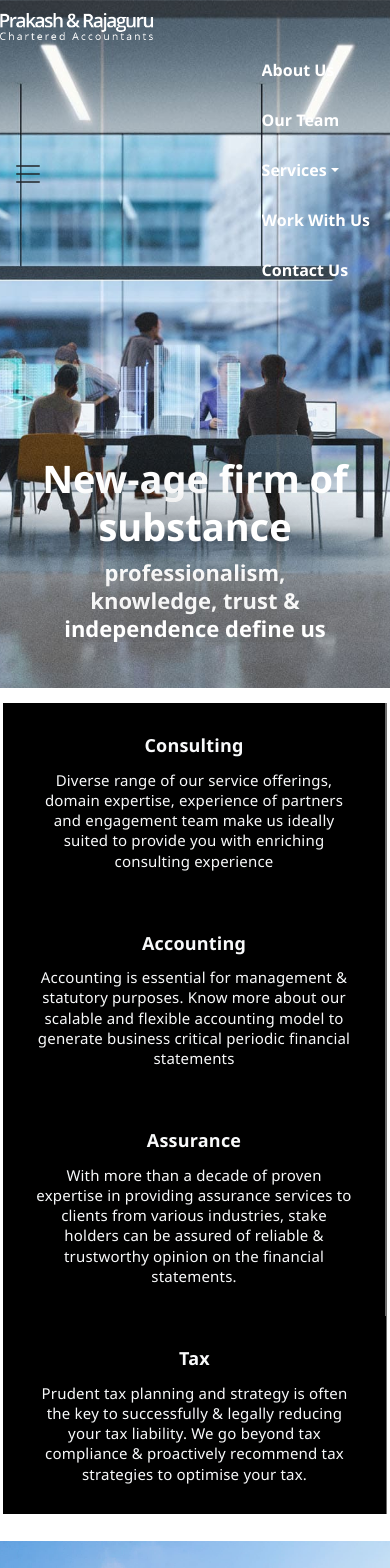
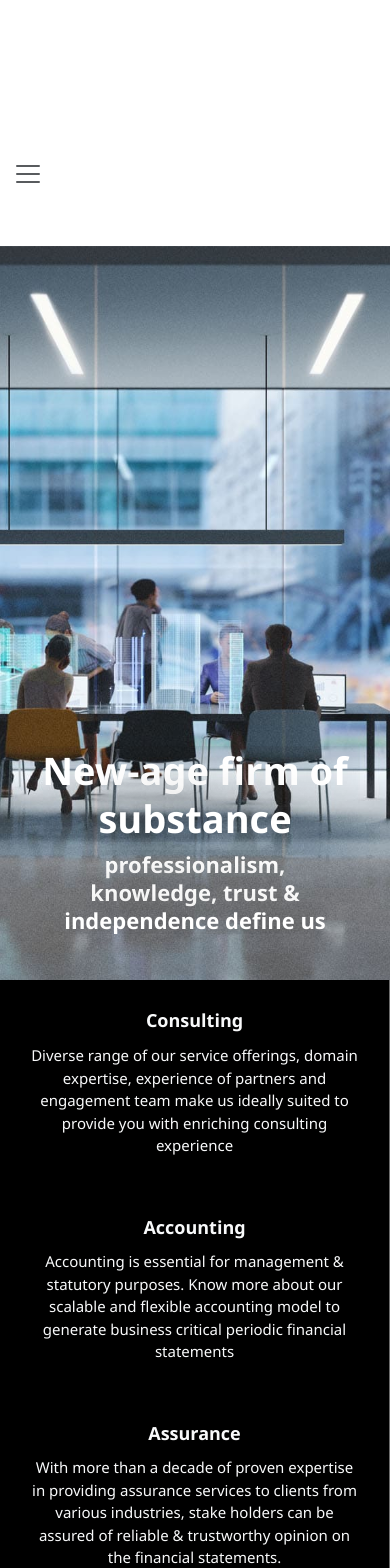
Before and after one commit to Swadhin2001/PandR, a Next.js app: page / in a window 390 px wide. Shown: the top 1568 px of the page. Built offline with nearby package versions, Linux system fonts and the light colour scheme; a small style sheet from the web is missing.

Commit message:
header changed

```diff
--- a/src/components/Black_cards.jsx
+++ b/src/components/Black_cards.jsx
@@ -4,9 +4,9 @@ import Link from 'next/link'
 
 function Black_cards() {
   return (
-    <div className=" d-flex justify-content-center black-mobile-space d-flex justify-content-center"  >
+    <div className=" d-flex justify-content-center black-mobile-space"  >
       <div className="container black-cards px-5 mx-5">
-          <div className='row elementor-container '>
+          <div className='row elementor-container g-0'>
               <Link href = "/consulting" className='col-md-3 black-cards-container'>
                 <p className='text-center m-0' style = {{"fontSize": "16px", "fontWeight": "400", "lineHeight": "20px"}}>Consulting</p>
               </Link>
--- a/src/components/Elementor_widget_wrap.jsx
+++ b/src/components/Elementor_widget_wrap.jsx
@@ -3,11 +3,10 @@ import Link from 'next/link'
 
 function Elementor_widget_wrap(props) {
   return (
-    <div className="d-flex justify-content-center">
-
-      <div className="container-1140 elementor-widget-wrap mobile-space">
-        <div className='row elementor-container'>
-            <Link href = "/consulting" className='col-md-3  elementor-container'>
+    <div className="d-flex justify-content-center black-card">
+      <div className="container elementor-widget-wrap mobile-space p-0">
+        <div className='row g-0' >
+            <Link href = "/consulting" className='col-md-3  elementor-container' id= "consulting-card">
               <h2 className='text-light pb-1' style = {{"fontWeight":"600", "fontSize": "18px"}}>{props.heading1}</h2>
               <p className='text-light m-0' style = {{"fontWeight":"400", "fontSize": "15px"}}>{props.about1}</p>
             </Link>
--- a/src/components/Header.jsx
+++ b/src/components/Header.jsx
@@ -3,13 +3,16 @@ import Navbar from './Navbar'
 
 function Header(props) {
   return (
-    <div className='navbarBody' style = {{"backgroundImage" : `url(${props.image.src})`}}>
-     <Navbar/>
-      <div className="details details-mobile" style = {{"color": `${props.color}`}}>
-        <h1 className='header-heading'>{props.heading}</h1>
-        <p className='header-about'>{props.about}</p>
+
+    <>
+      <Navbar/>
+      <div className='herosection' style = {{"backgroundImage" : `url(${props.image.src})`}}>
+        <div className="details details-mobile" style = {{"color": `${props.color}`}}>
+          <h1 className='header-heading'>{props.heading}</h1>
+          <p className='header-about'>{props.about}</p>
+        </div>
       </div>
-    </div>
+    </>
   )
 }
 
--- a/src/components/Navbar.jsx
+++ b/src/components/Navbar.jsx
@@ -4,11 +4,11 @@ import Link from 'next/link'
 import Image from 'next/image'
 import logo from '../assets/new-white-logo.png'
 
-function Navbar(props) {
+function Navbar() {
 
   return (
     <>
-    <div className="d-flex justify-content-center">
+      <div className="d-flex justify-content-center custom-nav-class">
         <div className="container-1200">
           <nav className="navbar navbar-expand-lg " style= {{"animation": "transitionIn 2s"}}>
             <div className="container-fluid p-0 ">
@@ -26,27 +26,27 @@ function Navbar(props) {
               <div className="d-flex" id="navbarSupportedContent">
                 <ul className="navbar-nav me-auto mb-2 mb-lg-0 ">
                   <li className="nav-item nav-padding" >
-                    <Link className="nav-link active text-white p-0" aria-current="page" href='/about-us' style={{"fontWeight":"600", "fontSize":"16px","color":`${props.color}`}}>About Us</Link>
+                      <Link className="nav-link active text-white p-0" aria-current="page" href='/about-us' style={{"fontWeight":"600", "fontSize":"16px"}}>About Us</Link>
                   </li>
                   <li className="nav-item nav-padding">
-                  <Link className="nav-link text-white p-0" href="/our-team" style={{"fontWeight":"600", "fontSize":"16px", "color":`${props.color}`}}>Our Team</Link>
+                    <Link className="nav-link text-white p-0" href="/our-team" style={{"fontWeight":"600", "fontSize":"16px"}}>Our Team</Link>
                   </li>
                   <div className="dropdown nav-padding">
-                  <button className="nav-link dropdown-toggle text-white p-0" href="#" id="dropdownMenuButton" type="button" data-mdb-toggle="dropdown" aria-expanded="false" style={{"fontWeight":"600", "fontSize":"16px", "color":`${props.color}`}}>
+                    <button className="nav-link dropdown-toggle text-white p-0" href="#" id="dropdownMenuButton" type="button" data-mdb-toggle="dropdown" aria-expanded="false" style={{"fontWeight":"600", "fontSize":"16px"}}>
                       Services
                     </button>
                     <ul className="dropdown-menu" aria-labelledby="dropdownMenuButton">
-                    <li><Link className="dropdown-item text-dark" href= '/consulting' style = {{"color":`${props.color}`}}>Consulting</Link></li>
-                    <li><Link className="dropdown-item text-dark" href = '/accounting' style = {{"color":`${props.color}`}} >Accounting</Link></li>
-                    <li><Link className="dropdown-item text-dark" href = '/assurance' style = {{"color":`${props.color}`}}>Assurance</Link></li>
-                    <li><Link className="dropdown-item text-dark" href = '/tax' style = {{"color":`${props.color}`}}>Tax</Link></li>
+                      <li><Link className="dropdown-item text-dark" href= '/consulting' >Consulting</Link></li>
+                      <li><Link className="dropdown-item text-dark" href = '/accounting'  >Accounting</Link></li>
+                      <li><Link className="dropdown-item text-dark" href = '/assurance' >Assurance</Link></li>
+                      <li><Link className="dropdown-item text-dark" href = '/tax' >Tax</Link></li>
                     </ul>
                   </div>
                   <li className="nav-item nav-padding ">
-                  <Link className="nav-link text-white p-0" href="/work-with-us" style={{"fontWeight":"600", "fontSize":"16px","color":`${props.color}`}}>Work With Us</Link>
+                    <Link className="nav-link text-white p-0" href="/work-with-us" style={{"fontWeight":"600", "fontSize":"16px"}}>Work With Us</Link>
                   </li>
                   <li className="nav-item nav-padding">
-                  <Link className="nav-link text-white p-0" href="/contact-us" style={{"fontWeight":"600", "fontSize":"16px","color":`${props.color}`}}>Contact Us</Link>
+                    <Link className="nav-link text-white p-0" href="/contact-us" style={{"fontWeight":"600", "fontSize":"16px"}}>Contact Us</Link>
                   </li>
                 </ul>
               </div>
--- a/src/styles/globals.css
+++ b/src/styles/globals.css
@@ -8,10 +8,12 @@
   max-width: 980px;
 }
 .details {
-  margin-top: 29%;
+  /* margin-top: 29%; */
   text-align: center;
   font-weight: bold;
-  padding-bottom: 1%;
+  /* padding-bottom: 1%; */
+  position: absolute;
+  bottom: 0px;
   line-height: 1.25em;
   text-shadow: 0px 0px 45px rgba(0, 0, 0, 0.5);
 }
@@ -19,18 +21,13 @@
   animation: transitionIn 2s;
   object-fit: contain;
 }
-.navbarBody {
-  background-size: cover;
-  background-position: bottom;
-  min-height: 351px;
-}
+
 .elementor-widget-wrap a {
   padding: 30px 30px 30px 30px;
   background-color: rgb(0, 0, 0);
+  margin: 0px;
   color: white;
-  /* border-left:0.1px solid white; */
   text-align: center;
-  /* width: 22%; */
   text-decoration: none;
 }
 .elementor-container {
@@ -43,14 +40,14 @@
 .elementor-container a:last-child {
   border-right: 0;
 }
-.elementor-container h2 {
+/* .elementor-container h2 {
   line-height: 1.35em;
   letter-spacing: 0.2px;
 }
 .elementor-container p {
   line-height: 1.35em;
   letter-spacing: 0.2px;
-}
+} */
 .div-left,
 .div-right {
   display: flex;
@@ -337,6 +334,22 @@
 .nav-padding{
   padding: 13px 20px;
 }
+/* .herosection {
+  background-size: cover ;
+  background-position: bottom;
+  min-height: 90vh;
+  margin-top: -66px;
+} */
+.herosection {
+  background-size: cover;
+  background-position: bottom;
+  min-height: 87vh;
+  margin-top: -65px;
+  position: relative;
+  text-align: center;
+  justify-content: center;
+  display: flex;
+}
 @media only screen and (max-width: 600px) {
   .row-odd {
     flex-direction: column-reverse;
@@ -355,9 +368,7 @@
   .mobile-space {
     padding: 15px 15px 0px 15px;
   }
-  .navbarBody {
-    min-height: 550px;
-  }
+
   .mobile-version-footer {
     padding: 30px 0px 30px 0px;
   }
```
Lines whose indentation alone changed are shown as unchanged.
